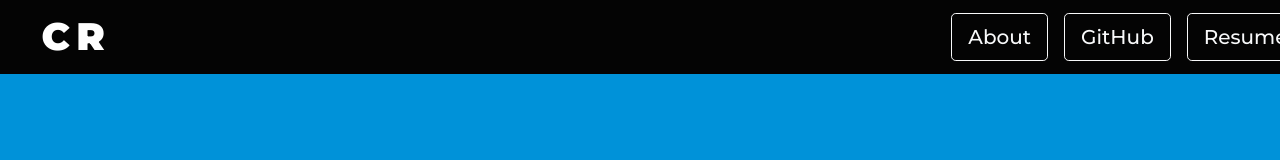
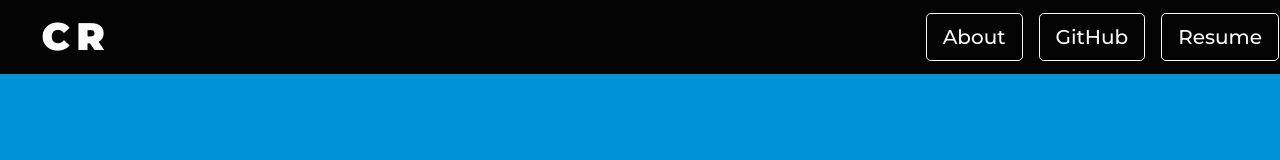
Before and after one commit to lvrchaitanya/FinalCv, a React (Create React App) app: page /about in a window 1280 px wide. Shown: the top 160 px of the page. Built offline with nearby package versions, Linux system fonts and the light colour scheme.

Commit message:
fixed css bugs

```diff
--- a/src/styles.css
+++ b/src/styles.css
@@ -115,7 +115,7 @@ div > img {
 /* navbar */
 
 #basic-navbar-nav {
-  padding-left: 65vw;
+  padding-left: 63vw;
   color: white;
 }
 
```
